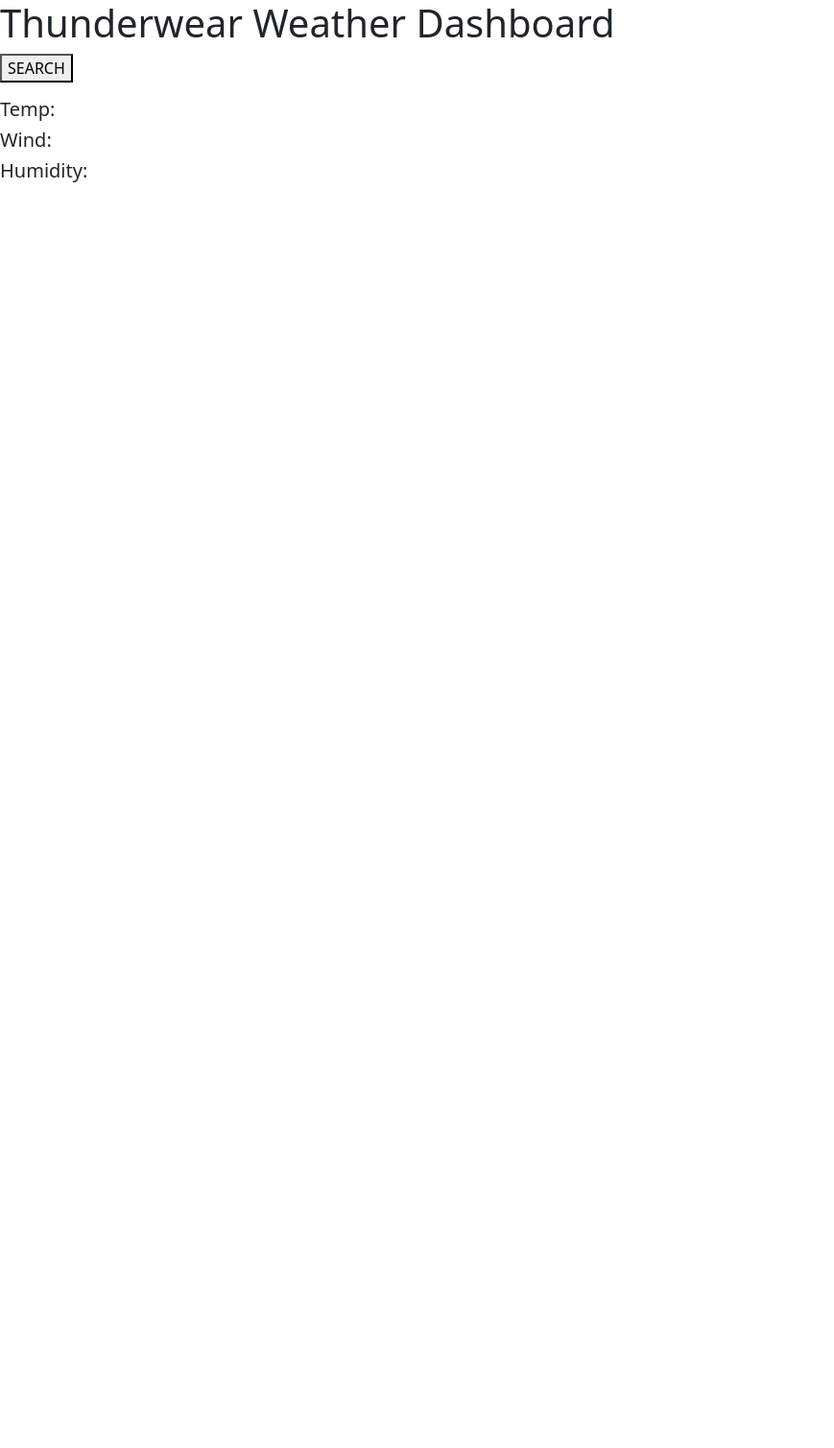
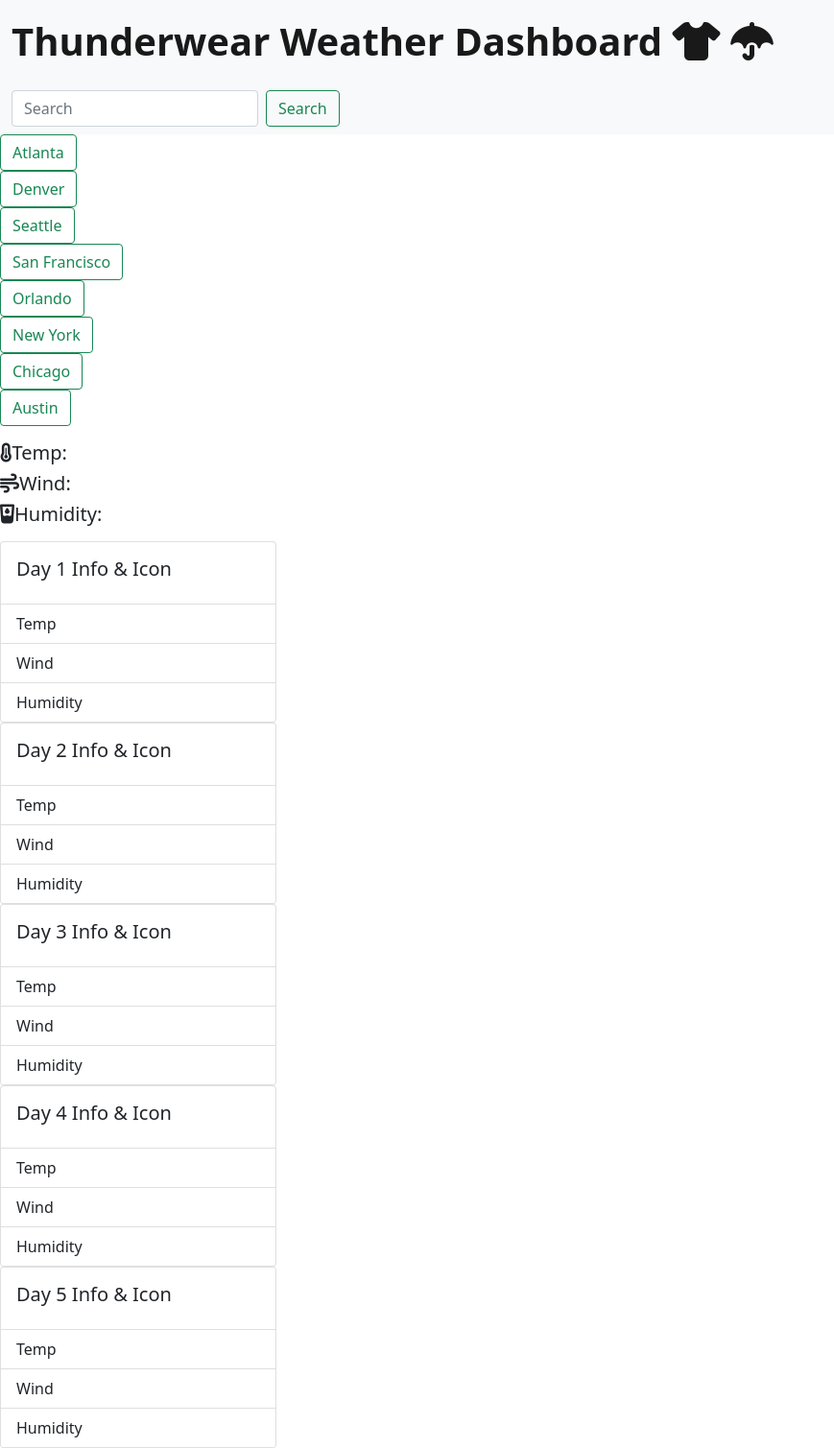
Before and after one commit to Olive-Provencio-Johnson/thunderwear, a plain HTML site: page index.html in a window 1280 px wide. Shown: the whole page at 96% size, without its empty margins (0-869 px from the left). Before the commit the page ends 800 px from the top, so only its background shows below. Drawn offline with nearby package versions, Linux system fonts and the light colour scheme.

Commit message:
added HTML and Bootstrap elements to the page, as well as Font Awesome icons

```diff
--- a/index.html
+++ b/index.html
@@ -7,47 +7,112 @@
     <meta name="viewport" content="width=device-width, initial-scale=1.0">
     <title>Thunderwear Weather Dashboard</title>
     <link rel="stylesheet" href="https://cdn.jsdelivr.net/npm/bootstrap@5.1.3/dist/css/bootstrap.min.css">
+    <script src="https://kit.fontawesome.com/95b4eec384.js" crossorigin="anonymous"></script>
 </head>
 
 <body>
-    <div id="titleBar" class="title">
-        <h1>Thunderwear Weather Dashboard</h1>
-    </div>
+    <!-- Navbar content -->
+    <nav class="navbar navbar-expand-lg navbar-light bg-light">
+        <div class="container-fluid">
+            <a class="navbar-brand fs-1 fw-bold" href="#">Thunderwear Weather Dashboard
+                <i class="fa-solid fa-shirt"></i>
+                <i class="fa-solid fa-umbrella"></i>
+            </a>
+    </nav>
+
     <div>
-        <div id="searchBar" class="searchBar"></div>
-        <button id="button" class="button">SEARCH</button>
+        <!-- Search bar content -->
+        <nav class="navbar navbar-light bg-light">
+            <div class="container-fluid">
+                <form class="d-flex">
+                    <input class="form-control me-2" type="search" placeholder="Search" aria-label="Search">
+                    <button class="btn btn-outline-success" type="submit">Search</button>
+                </form>
+            </div>
+        </nav>
+        <!-- Quick City Search Buttons -->
         <nav id="cityNav" class="cityNav">
-            <div id="cityOne" class="city"></div>
-            <div id="cityTwo" class="city"></div>
-            <div id="cityThree" class="city"></div>
-            <div id="cityFour" class="city"></div>
-            <div id="cityFive" class="city"></div>
-            <div id="citySix" class="city"></div>
-            <div id="citySeven" class="city"></div>
-            <div id="cityEight" class="city"></div>
+            <div id="cityOne" class="city"><button class="btn btn-outline-success" type="submit">Atlanta</button></div>
+            <div id="cityTwo" class="city"><button class="btn btn-outline-success" type="submit">Denver</button></div>
+            <div id="cityThree" class="city"><button class="btn btn-outline-success" type="submit">Seattle</button></div>
+            <div id="cityFour" class="city"><button class="btn btn-outline-success" type="submit">San Francisco</button></div>
+            <div id="cityFive" class="city"><button class="btn btn-outline-success" type="submit">Orlando</button></div>
+            <div id="citySix" class="city"><button class="btn btn-outline-success" type="submit">New York</button></div>
+            <div id="citySeven" class="city"><button class="btn btn-outline-success" type="submit">Chicago</button></div>
+            <div id="cityEight" class="city"><button class="btn btn-outline-success" type="submit">Austin</button></div>
         </nav>
     </div>
     <div>
+        <!-- Current City Search Results & Display -->
         <div id="cityDisplay" class="cityDisplay">
             <p>
-            <h5>Temp:</h5>
-            <h5>Wind:</h5>
-            <h5> Humidity:</h5>
+            <h5><i class="fa-solid fa-temperature-three-quarters"></i>Temp:</h5>
+            <h5><i class="fa-solid fa-wind"></i>Wind:</h5>
+            <h5><i class="fa-solid fa-glass-water-droplet"></i>Humidity:</h5>
+            </p>
+            <!-- Current City 5-Day Forecast Results & Display -->
+            <div id="fiveForecast" class="fiveForecast">
+                <div id="dayOne" class="card" style="width: 18rem;">
+                    <div class="card-body">
+                        <h5 class="card-title">Day 1 Info & Icon</h5>
+                    </div>
+                    <ul class="list-group list-group-flush">
+                        <li class="list-group-item temp">Temp</li>
+                        <li class="list-group-item wind">Wind</li>
+                        <li class="list-group-item humidity">Humidity</li>
+                    </ul>
+                </div>
+                <div id="dayTwo" class="card" style="width: 18rem;">
+                    <div class="card-body">
+                        <h5 class="card-title">Day 2 Info & Icon</h5>
+                    </div>
+                    <ul class="list-group list-group-flush">
+                        <li class="list-group-item temp">Temp</li>
+                        <li class="list-group-item wind">Wind</li>
+                        <li class="list-group-item humidity">Humidity</li>
+                    </ul>
+                </div>
+                <div id="dayThree" class="card" style="width: 18rem;">
+                    <div class="card-body">
+                        <h5 class="card-title">Day 3 Info & Icon</h5>
+                    </div>
+                    <ul class="list-group list-group-flush">
+                        <li class="list-group-item temp">Temp</li>
+                        <li class="list-group-item wind">Wind</li>
+                        <li class="list-group-item humidity">Humidity</li>
+                    </ul>
+                </div>
+                <div id="dayFour" class="card" style="width: 18rem;">
+                    <div class="card-body">
+                        <h5 class="card-title">Day 4 Info & Icon</h5>
+                    </div>
+                    <ul class="list-group list-group-flush">
+                        <li class="list-group-item temp">Temp</li>
+                        <li class="list-group-item wind">Wind</li>
+                        <li class="list-group-item humidity">Humidity</li>
+                    </ul>
+                </div>
+                <div id="dayFive" class="card" style="width: 18rem;">
+                    <div class="card-body">
+                        <h5 class="card-title">Day 5 Info & Icon</h5>
+                    </div>
+                    <ul class="list-group list-group-flush">
+                        <li class="list-group-item temp">Temp</li>
+                        <li class="list-group-item wind">Wind</li>
+                        <li class="list-group-item humidity">Humidity</li>
+                    </ul>
+                </div>
+            </div>
 
-            </p>
-            <div id="forecast" class="forecast">
-                <div id="dayOne" class="dayOne"></div>
-                <div id="dayTwo" class="dayTwo"></div>
-                <div id="dayThree" class="dayThree"></div>
-                <div id="dayFour" class="dayFour"></div>
-                <div id="dayFive" class="dayFive"></div>
-            </div>
-            <div id="outfit" class="outfit">
-
-            </div>
+        </div>
+ <!-- What to Wear Today based on search results -->
+        <div id="outfit" class="outfit">
         </div>
     </div>
-    <script src="https://cdn.jsdelivr.net/npm/bootstrap@5.1.3/dist/js/bootstrap.bundle.min.js" integrity="sha384-ka7Sk0Gln4gmtz2MlQnikT1wXgYsOg+OMhuP+IlRH9sENBO0LRn5q+8nbTov4+1p" crossorigin="anonymous"></script>
+    </div>
+    <script src="https://cdn.jsdelivr.net/npm/bootstrap@5.1.3/dist/js/bootstrap.bundle.min.js"
+        integrity="sha384-ka7Sk0Gln4gmtz2MlQnikT1wXgYsOg+OMhuP+IlRH9sENBO0LRn5q+8nbTov4+1p"
+        crossorigin="anonymous"></script>
 </body>
 
 </html>
```
Also changed, not shown: assets/script.js (added), assets/style.css (renamed from style.css).
